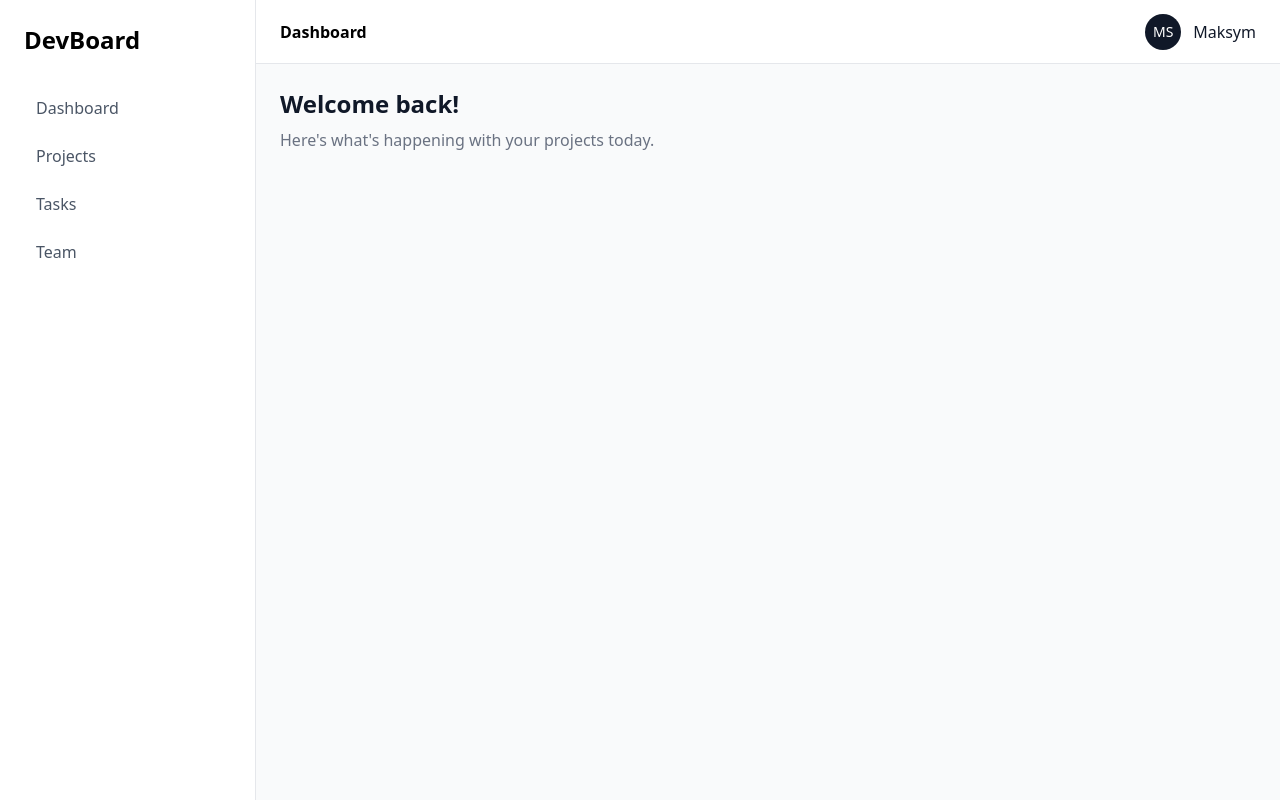
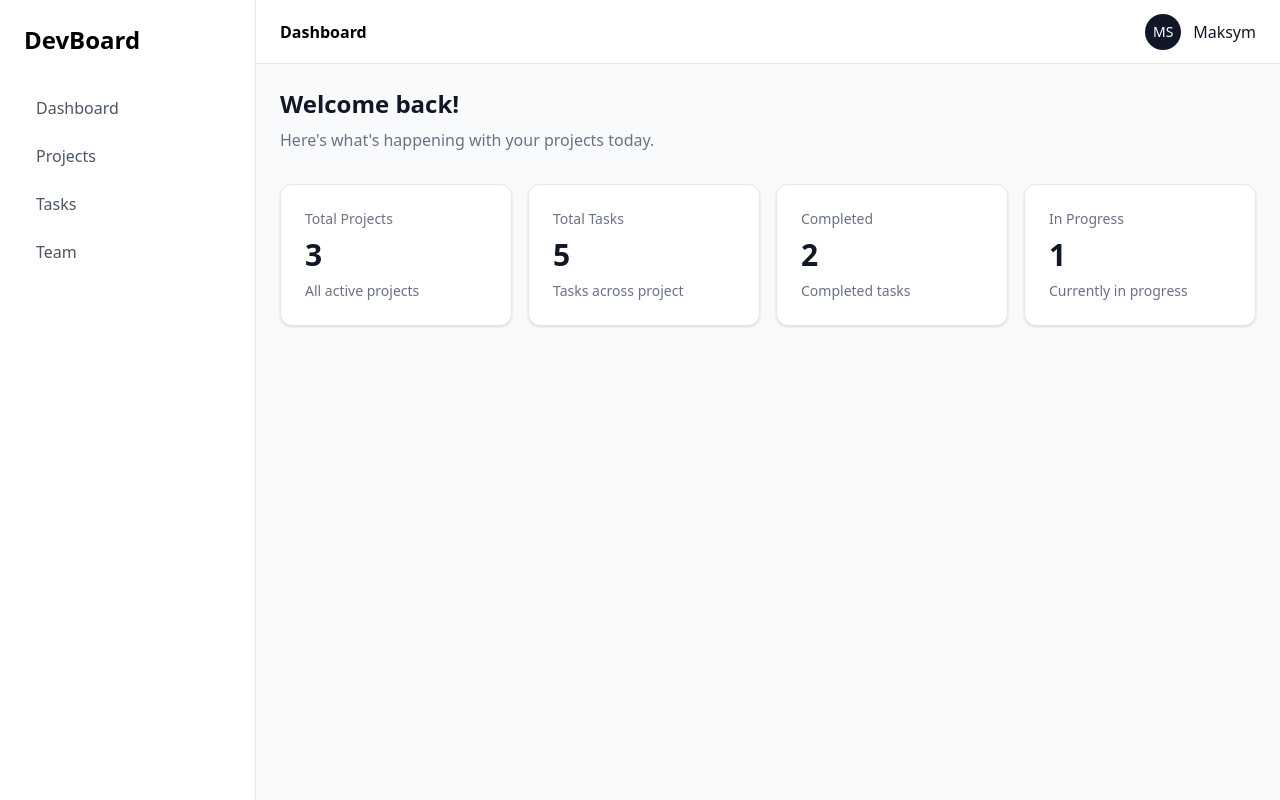
Before and after one commit to mshchebetiuk/devboard, a Next.js app: page /dashboard in a window 1280 px wide. Built offline with nearby package versions, Linux system fonts and the light colour scheme.

Commit message:
feat: add dashboard statistics cards

```diff
--- a/src/app/(dashboard)/dashboard/page.tsx
+++ b/src/app/(dashboard)/dashboard/page.tsx
@@ -1,6 +1,21 @@
+import { StatsCard } from '@/components/dashboard/StatsCard';
+import { projects, tasks } from '@/data/mockData';
+
 export default function DashboardPage() {
+    const totalProjects = projects.length;
+    const totalTasks = tasks.length;
+
+    const completedTasks = tasks.filter(
+        (task) => task.status === 'done'
+    ).length;
+
+    const inProgressTasks = tasks.filter(
+        (task) => task.status === 'in-progress'
+    ).length;
+
     return (
         <section>
+            <div>
                 <h2 className="text-2xl font-bold text-gray-900">
                     Welcome back!
                 </h2>
@@ -8,6 +23,33 @@ export default function DashboardPage() {
                 <p className="mt-2 text-gray-500">
                     Here&apos;s what&apos;s happening with your projects today.
                 </p>
+            </div>
+
+            <div className="mt-8 grid gap-4 sm:grid-cols-2 xl:grid-cols-4">
+                <StatsCard
+                    title='Total Projects'
+                    value={totalProjects}
+                    description='All active projects'
+                />
+
+                <StatsCard
+                    title='Total Tasks'
+                    value={totalTasks}
+                    description='Tasks across project'
+                />
+
+                <StatsCard
+                    title='Completed'
+                    value={completedTasks}
+                    description='Completed tasks'
+                />
+
+                <StatsCard
+                    title='In Progress'
+                    value={inProgressTasks}
+                    description='Currently in progress'
+                />
+            </div>
         </section>
     );
 }
--- a/src/components/dashboard/StatsCard.tsx
+++ b/src/components/dashboard/StatsCard.tsx
@@ -0,0 +1,29 @@
+interface StatsCardProps {
+    title: string;
+    value: number;
+    description?: string;
+}
+
+export const StatsCard = ({
+    title,
+    value,
+    description,
+}: StatsCardProps) => {
+    return (
+        <article className="rounded-xl border border-gray-200 bg-white p-6 shadow-sm">
+            <p className="text-sm font-medium text-gray-500">
+                {title}
+            </p>
+
+            <p className="mt-2 text-3xl font-bold text-gray-900">
+                {value}
+            </p>
+
+            {description && (
+                <p className="mt-2 text-sm text-gray-500">
+                    {description}
+                </p>
+            )}
+        </article>
+    );
+};
--- a/src/data/mockData.ts
+++ b/src/data/mockData.ts
@@ -0,0 +1,57 @@
+import type { Project } from '@/types/project';
+import type { Task } from '@/types/task';
+
+export const projects: Project[] = [
+    {
+        id: 1,
+        name: 'DevBoard',
+        description: 'Project management dashboard built with Next.js',
+        progress: 35,
+    },
+    {
+        id: 2,
+        name: 'E-Commerce Store',
+        description: 'Modern online store built with Next.js',
+        progress: 80,
+    },
+    {
+        id: 1,
+        name: 'Portfolio',
+        description: 'Personal developer portfolio website',
+        progress: 100,
+    },
+];
+
+export const tasks: Task[] = [
+    {
+        id: 1,
+        title: 'Create dashboard layout',
+        status: 'done',
+        projectId: 1,
+    },
+    {
+        id: 2,
+        title: 'Add sidebar navigation',
+        status: 'done',
+        projectId: 1,
+    },
+    {
+        id: 3,
+        title: 'Create statistics cards',
+        status: 'in-progress',
+        projectId: 1,
+    },
+    {
+        id: 4,
+        title: 'Create projects section',
+        status: 'todo',
+        projectId: 1,
+    },
+    {
+        id: 5,
+        title: 'Improve responsive design',
+        status: 'todo',
+        projectId: 2,
+    },
+
+]
--- a/src/types/project.ts
+++ b/src/types/project.ts
@@ -0,0 +1,6 @@
+export interface Project {
+    readonly id: number;
+    name: string;
+    description: string;
+    progress: number;
+}
```
Also changed, not shown: src/types/task.ts (+8 -0 lines). Lines whose indentation alone changed are shown as unchanged.
